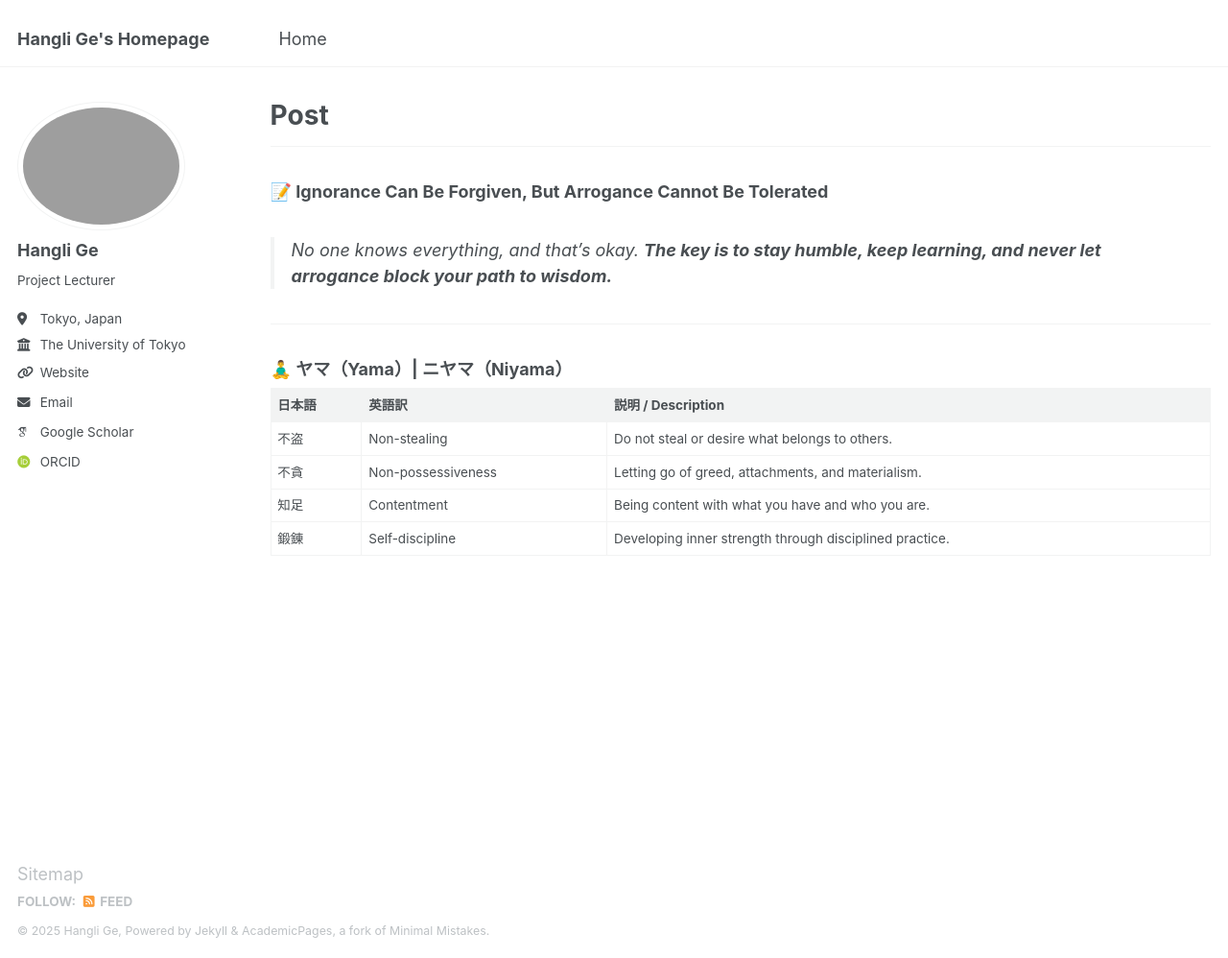
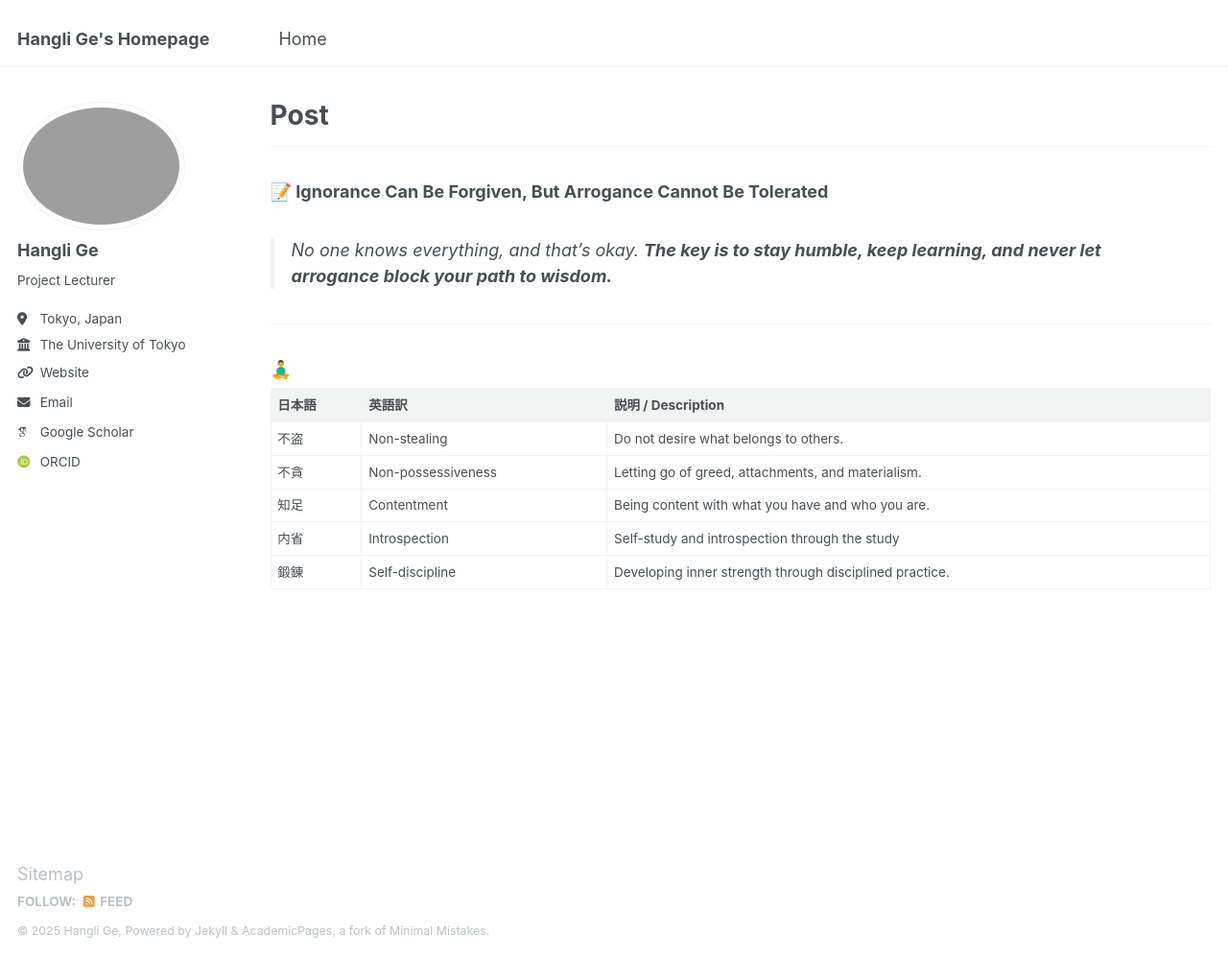
Before and after one commit to christie888/christie888.github.io, a Jekyll site: the page built from _pages/post.md, in a window 1280 px wide and 998 px high. Shown: the whole window at 96% size. Built offline with Jekyll 4.4.1, drawn with Linux system fonts in a browser that asks for light colours; some web fonts are replaced.

Commit message:
Update post.md

```diff
--- a/_pages/post.md
+++ b/_pages/post.md
@@ -13,11 +13,12 @@ permalink: post/
 
 ---
 
-### 🧘‍♂️ ヤマ（Yama）| ニヤマ（Niyama）
+### 🧘‍♂️
 
 | 日本語  | 英語訳 | 説明 / Description |
 |--------|--------|--------------------|
-| 不盗 | Non-stealing | Do not steal or desire what belongs to others. |
+| 不盗 | Non-stealing | Do not desire what belongs to others. |
 | 不貪 | Non-possessiveness | Letting go of greed, attachments, and materialism. |
 | 知足 | Contentment | Being content with what you have and who you are. |
+| 内省 | Introspection | Self-study and introspection through the study |
 | 鍛錬 | Self-discipline | Developing inner strength through disciplined practice. |
```
